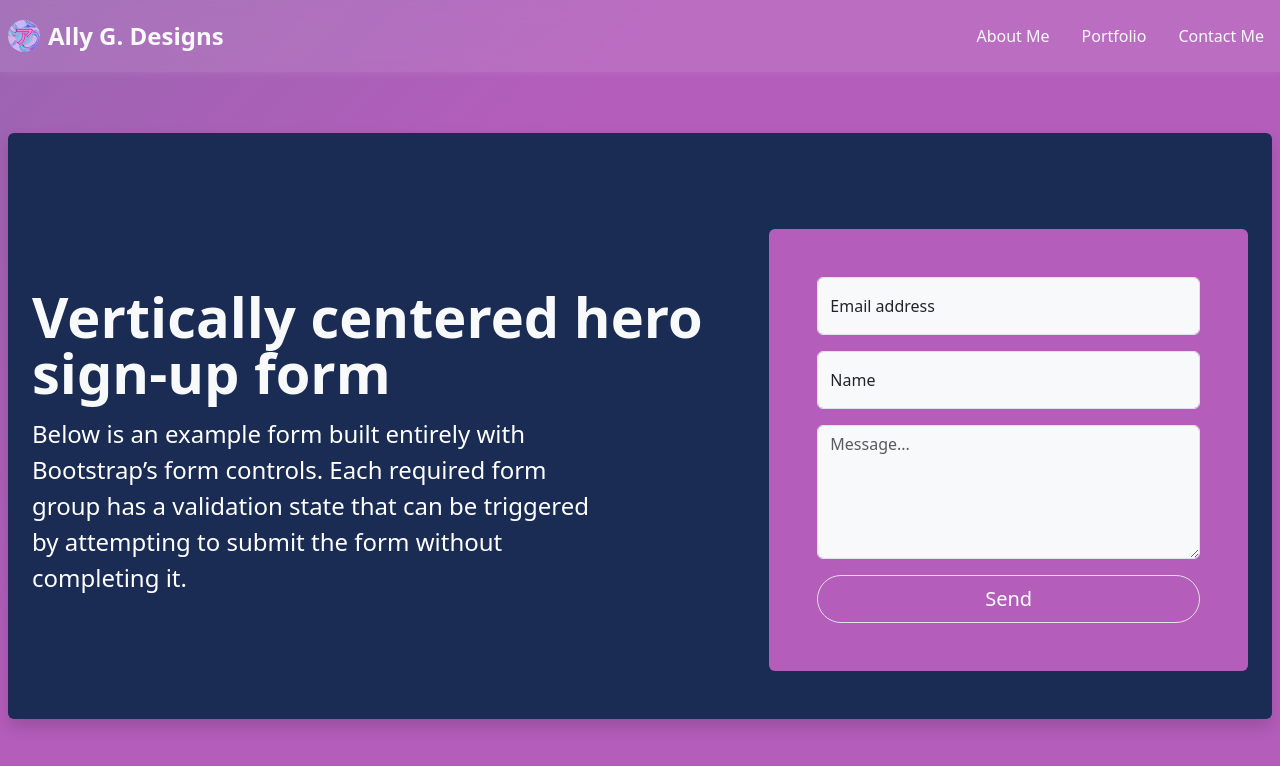
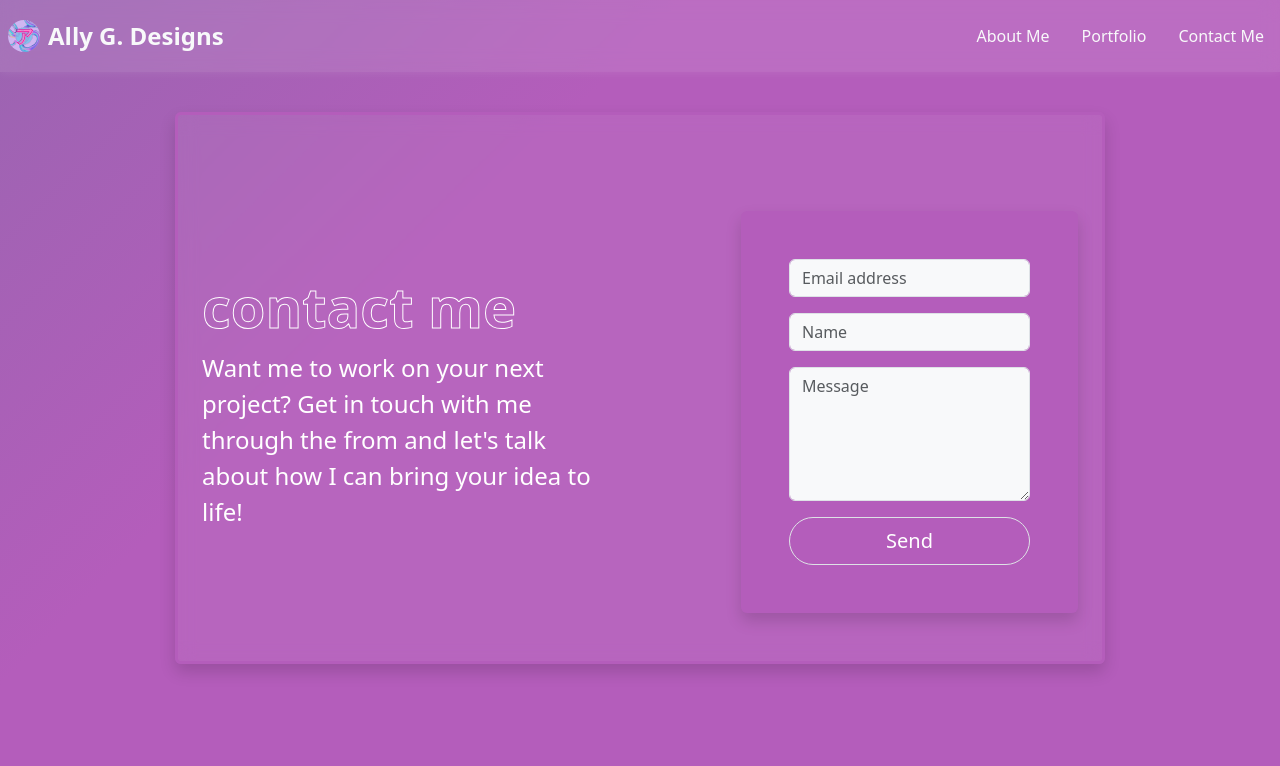
Before and after one commit to AlexanderJGael/react-developer-webpage, a React (Vite) app: page /contact in a window 1280 px wide. Shown: the top 766 px of the page. Built offline with nearby package versions, Linux system fonts and the light colour scheme.

Commit message:
uniform design philosophy

```diff
--- a/src/components/Header.jsx
+++ b/src/components/Header.jsx
@@ -21,8 +21,8 @@ function Navigation() {
 function Header() {
   return (
       <header className="d-flex flex-wrap just-content-center py-3 mb-4">
-        <a href="/" className="d-flex align-items-center mb-3 mb-md-0 me-md-auto link-body-emphasis text-decoration-none">
-          <span><img href='/' id='logo' className='mx-2 bi rounded-circle' height='32' src={logo}></img></span>
+        <a href="/" id='headerBrand' className="d-flex align-items-center mb-3 mb-md-0 me-md-auto link-body-emphasis text-decoration-none">
+          <span><img id='logo' className='mx-2 bi rounded-circle' height='32' src={logo}></img></span>
           <span className="fs-4 fw-bold text-light">Ally G. Designs</span>
         </a>
         <Navigation />
--- a/src/components/Project.jsx
+++ /dev/null
@@ -1 +0,0 @@
-import React from "react";
--- a/src/index.css
+++ b/src/index.css
@@ -40,8 +40,7 @@ a:hover {
 
 html {
   z-index: 1;
-  scroll-behavior: smooth;
-  overflow: hidden;
+  overflow: cover;
   ::-webkit-scrollbar {
     width: 0;
   };
@@ -66,19 +65,16 @@ html {
 }
 
 body {
-  padding-top: 100px;
+  padding-top: 32px;
   margin: 0;
   display: flex;
   place-items: center;
   min-width: 320px;
-  height: 100vh;
   scroll-behavior: smooth;
   overflow-y: scroll;
-  height: 100vh;
   background-color: transparent;
   color: var(--bs-body-color);
 }
-
 
 
 h1 {
@@ -156,32 +152,21 @@ header {
   color: var(--bs-body-color);
 }
 
-#logo {
-  transition: box-shadow 0.3s ease-in-out, transform 0.3s ease-in-out;
-}
-
-#logo:hover {
-    box-shadow: 0 0 10px var(--bs-cyan);
-    transform: scale(1.05);
-    transition: box-shadow 0.3s ease-in-out, transform 0.3s ease-in-out;
-}
-
 .nav-item {
-  transition: transform 0.3s ease-in-out;
+  transition: transform 0.1s ease-in-out;
 }
 
 .nav-item:hover {
-  transform: scale(1.05);
-  transition: transform 0.3s ease-in-out;
+  transform: scale(1.03);
+  transition: transform 0.1s ease-in-out;
 }
 
 
 #about-card {
-  background-color: var(--bs-pink);
-}
-
-#about-card h1 {
-  color: var(--bs-white);
+  border: var(--bs-purple) 3px solid;
+  backdrop-filter: blur(10px);
+  -webkit-backdrop-filter: blur(10px);
+  background-color: rgba(255, 255, 255, 0.05);
 }
 
 form {
@@ -191,41 +176,46 @@ form {
 
 
 #contactCard {
-  background-color: var(--bs-indigo);
-  color: var(--bs-white);
+  border: var(--bs-pink) 3px solid;
+  backdrop-filter: blur(10px);
+  -webkit-backdrop-filter: blur(10px);
+  background-color: rgba(255, 255, 255, 0.05);
+}
+
+h1 {
+  color: transparent;
+  font-size: 4em;
+  -webkit-text-stroke: 1px white;
+  z-index: -1;
 }
 
 #contactButton {
-  transition: color 0.3s ease-in-out,
-    border-color 0.3s ease-in-out,
-    background-color 0.3s ease-in-out;
+  transition: color 0.1s ease-in-out,
+    border-color 0.1s ease-in-out,
+    background-color 0.1s ease-in-out;
 }
 
 #contactButton:hover {
   color: var(--bs-pink);
   border-color: var(--bs-pink);
   background-color: var(--bs-light);
-  transition: color 0.3s ease-in-out,
-    border-color 0.3s ease-in-out,
-    background-color 0.3s ease-in-out;
+  transition: color 0.1s ease-in-out,
+    border-color 0.1s ease-in-out,
+    background-color 0.1s ease-in-out;
 }
 
 #portfolioJumbo {
+  border: var(--bs-purple) 3px solid;
   backdrop-filter: blur(10px);
   -webkit-backdrop-filter: blur(10px);
   background-color: rgba(255, 255, 255, 0.05);
 }
 
-#portfolioJumbo h1 {
-  color: transparent;
-  font-size: 4em;
-  -webkit-text-stroke: 3px white;
-  z-index: -1;
-};
+#buttonsDiv button {
+  transition: scale 0.1s ease-in-out,
+}
 
-#portfolioButtons {
-  transition: color 0.3s ease-in-out,
-    border-color 0.3s ease-in-out,
-    background-color 0.3s ease-in-out,
-    font-weight 0.3s ease-in-out;
+#buttonsDiv button:hover {
+  scale: 1.03;
+  transition: scale 0.1s ease-in-out;
 }
--- a/src/pages/About.jsx
+++ b/src/pages/About.jsx
@@ -2,14 +2,16 @@ import React from "react"
 
 const About = () => {
     return (
-        <section name="about" className="container my-5">
-            <div id="about-card" className="row p-4 pb-0 pe-lg-0 pt-lg-5 align-items-center rounded-3 border border-primary shadow-lg">
-                <div className="col-lg-7 p-3 p-lg-5 pt-lg-3">
-                    <h1 className="text-start display-4 fw-bold lh-1">Alex Gael is a Web Developer and Designer, based in KCMO</h1>
-                    <p className="lead text-start">They are passionate about what they do. Whether it is building a new web application, or improving an existing one, they will get the job done. <br />Browse around the site and use the 'Contact Me' page to get in touch!</p>
-                </div>
-                <div className="col-lg-4 offset-lg-1 p-0 overflow-hidden shadow-lg">
-                    <img className="rounded" src="http://placeholder.com/720x400" alt="" width="720"/>
+        <section name="about">
+            <div className="container my-5">
+                <div id="about-card" className="row p-4 pb-0 pe-lg-0 pt-lg-5 align-items-center rounded-3 shadow-lg">
+                    <div className="col-lg-7 p-3 p-lg-5 pt-lg-3">
+                        <h1 className="text-start display-4 fw-bold lh-1">Ally is a Web Developer and Designer, based in KCMO</h1>
+                        <p className="lead text-start">They are passionate about what they do. Whether it is building a new web application, or improving an existing one, Ally will get the job done. <br />Browse around the site and use the 'Contact Me' page to get in touch!</p>
+                    </div>
+                    <div className="col-lg-4 offset-lg-1 p-0 overflow-hidden shadow-lg">
+                        <img className="rounded" src="http://placeholder.com/720x400" alt="" width="720"/>
+                    </div>
                 </div>
             </div>
         </section>
--- a/src/pages/Contact.jsx
+++ b/src/pages/Contact.jsx
@@ -2,29 +2,31 @@ import React from 'react'
 
 export default function Contact() {
     return (
-        <contact className="container col-xl-10 col-xxl-8 px-4 py-5">
+        <section name="contact">
+            <div className='container my-5'>
+                <div className='container col-xl-10 col-xxl-8 px-4 py-5'>
                     <div id='contactCard' className="rounded shadow row align-items-center g-lg-5 py-5">
                         <div className="col-lg-7 text-center text-lg-start">
-                    <h1 className="display-4 fw-bold lh-1 text-light mb-3">Vertically centered hero sign-up form</h1>
-                    <p className="col-lg-10 fs-4">Below is an example form built entirely with Bootstrap’s form controls. Each required form group has a validation state that can be triggered by attempting to submit the form without completing it.</p>
+                            <h1 id='contactHeader' className="display-4 fw-bold lh-1 mb-3">contact me</h1>
+                            <p className="col-lg-10 fs-4">Want me to work on your next project? Get in touch with me through the from and let's talk about how I can bring your idea to life!</p>
                         </div>
                         <div className="col-md-10 mx-auto col-lg-5">
-                    <form className="rounded p-4 p-md-5">
-                        <div className="form-floating mb-3">
-                            <input type="email" className="form-control bg-light text-dark" id="floatingInput" placeholder="name@example.com"/>
-                            <label className="text-dark" htmlFor="floatingInput">Email address</label>
+                            <form className="rounded shadow p-4 p-md-5">
+                                <div className="form mb-3">
+                                    <input type="email" className="form-control bg-light text-dark" id="floatingInput" placeholder="Email address"/>
                                 </div>
-                        <div className="form-floating mb-3">
-                            <input type="text" className="form-control bg-light text-dark" id="inputName" placeholder='Jane Doe'/>
-                            <label className="text-dark" htmlFor="floatingName">Name</label>
+                                <div className="form mb-3">
+                                    <input type="text" className="form-control bg-light text-dark" id="inputName" placeholder='Name'/>
                                 </div>
-                        <div className="mb-3">
-                            <textarea type="text" className="form-control bg-light text-dark" id="exampleFormControlTextarea1" placeholder="Message..." rows="5"></textarea>
+                                <div className="form mb-3">
+                                    <textarea type="message" className="form-control bg-light text-dark" id="inputMessage" placeholder="Message" rows="5"></textarea>
                                 </div>
                                 <button id='contactButton' className="w-100 btn btn-lg border rounded-pill" type="submit">Send</button>
                             </form>
                         </div>
                     </div>
-        </contact>
+                </div>
+            </div>
+        </section>
     )
 }
--- a/src/pages/Portfolio.jsx
+++ b/src/pages/Portfolio.jsx
@@ -4,17 +4,17 @@ import Project from "../components/Projects"
 const Portfolio = () => {
     return (
         <section name="portfolio">
-            <div className="container py-4">
-                <div id="portfolioJumbo" className="p-5 mb-4 body-teritary rounded-3">
+            <div className="container my-5">
+                <div id="portfolioJumbo" className="shadow p-5 mb-4 rounded">
                     <div className="container-fluid py-5">
                         <h1 className="text-start display-5 fw-bold">portfolio</h1>
                         <p className="text-start col-md-8 fs-4">Check out some of my projects and follow the link below to see my GitHub repos or get in contact with me through my contact page!
                         <br />
                         Enjoy!
                         </p>
-                        <div className="d-grid gap-2 d-md-flex justify-content-md-start">
-                            <button id="portfolioButton" className="btn btn-lg border rounded-pill text-light" type="button">GitHub</button>
-                            <button id="portfolioButton" className="btn btn-lg border rounded-pill text-light" type="button">Contact Me</button>
+                        <div id="buttonsDiv" className="d-grid gap-2 d-md-flex justify-content-md-start">
+                            <button id="portfolioButton" href="https://github.com/AlexanderJGael?tab=repositories" className="text-emphasis btn btn-lg border rounded-pill" type="button">GitHub</button>
+                            <button id="portfolioButton" href='/contact' className="btn btn-lg border rounded-pill" type="button">Contact Me</button>
                         </div>
                     </div>
                 </div>
```
Lines whose indentation alone changed are shown as unchanged.
